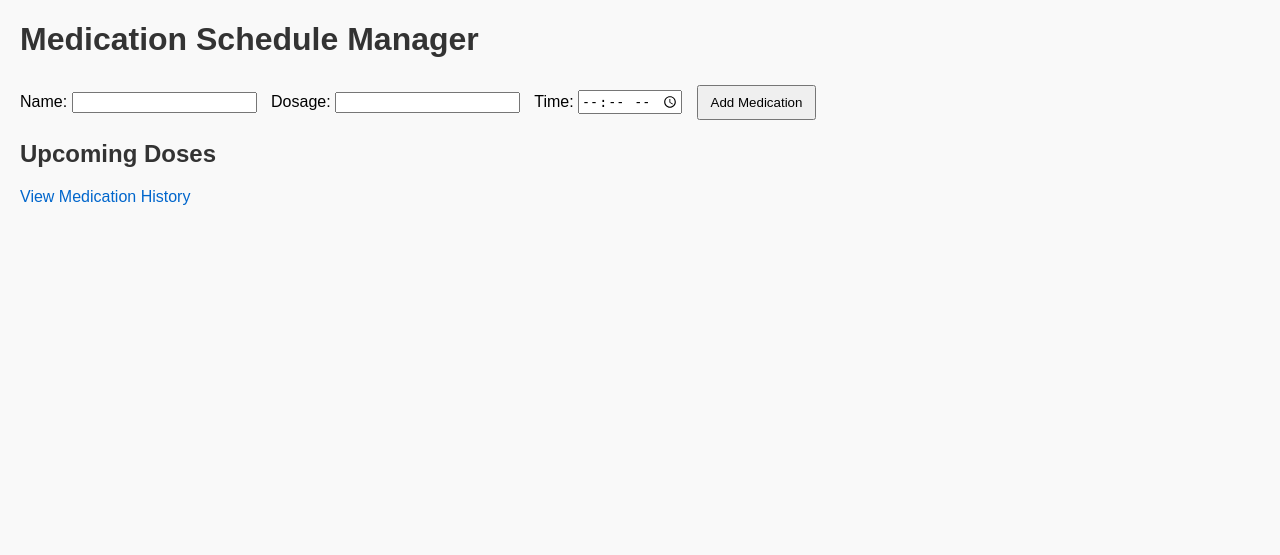
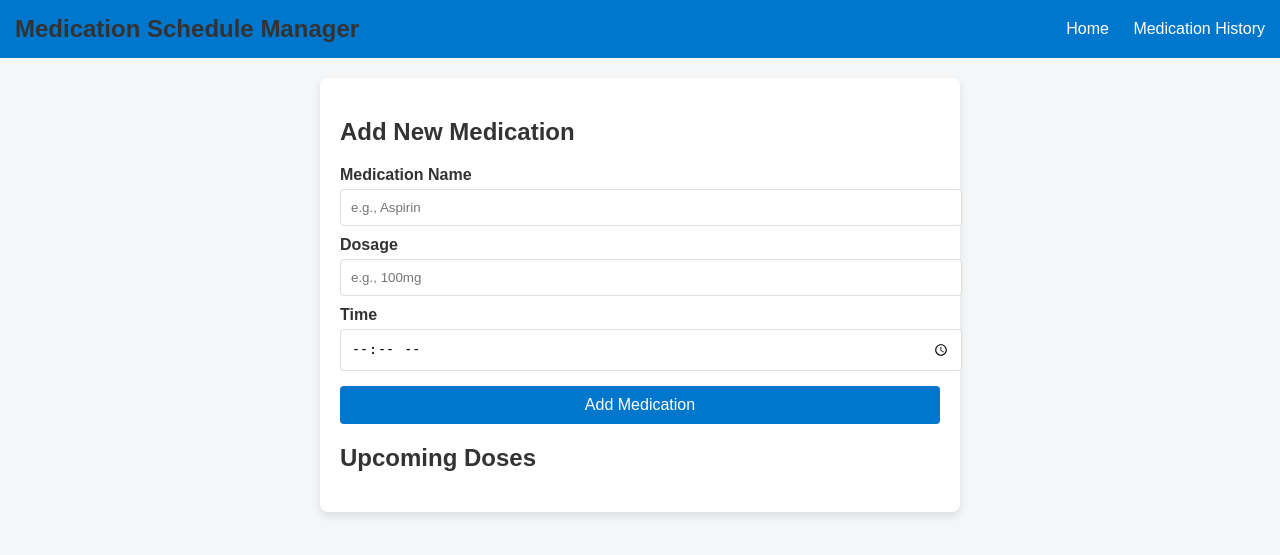
Before and after one commit to Ananyaa-Perumalsamy/medication-schedule-manager, a Flask app: page / in a window 1280 px wide. Shown: the top 555 px of the page. Run offline with Flask 2, Linux system fonts and the light colour scheme; data that the repository does not hold is empty.

Commit message:
front-changed

```diff
--- a/style.css
+++ b/style.css
@@ -1,40 +1,117 @@
+/* General Styling */
 body {
     font-family: Arial, sans-serif;
-    margin: 20px;
-    background-color: #f9f9f9;
+    background-color: #f4f6f8;
+    color: #333;
+    margin: 0;
+    padding: 0;
 }
 
 h1, h2 {
     color: #333;
 }
 
-form {
+/* Navigation Bar */
+nav {
+    background-color: #0077cc;
+    color: #fff;
+    padding: 15px;
+    display: flex;
+    justify-content: space-between;
+    align-items: center;
+}
+
+nav h1 {
+    margin: 0;
+    font-size: 1.5em;
+}
+
+.nav-links a {
+    color: #fff;
+    margin-left: 20px;
+    text-decoration: none;
+}
+
+.nav-links a:hover {
+    text-decoration: underline;
+}
+
+/* Container for Content */
+.container {
+    max-width: 600px;
+    margin: 20px auto;
+    padding: 20px;
+    background-color: #fff;
+    border-radius: 8px;
+    box-shadow: 0 4px 8px rgba(0, 0, 0, 0.1);
+}
+
+/* Form Section */
+.form-section {
     margin-bottom: 20px;
 }
 
-label {
-    margin-right: 10px;
+.med-form label {
+    display: block;
+    margin-top: 10px;
+    font-weight: bold;
 }
 
-button {
-    padding: 8px 12px;
+.med-form input {
+    width: 100%;
+    padding: 10px;
     margin-top: 5px;
+    border: 1px solid #ddd;
+    border-radius: 4px;
 }
 
-a {
-    color: #0066cc;
-    text-decoration: none;
+.add-btn {
+    width: 100%;
+    padding: 10px;
+    background-color: #0077cc;
+    color: white;
+    font-size: 16px;
+    margin-top: 15px;
+    border: none;
+    border-radius: 4px;
+    cursor: pointer;
 }
 
-a:hover {
-    text-decoration: underline;
+.add-btn:hover {
+    background-color: #005fa3;
 }
 
-ul {
+/* Medication List */
+.med-list ul {
     list-style-type: none;
     padding: 0;
 }
 
-li {
-    margin: 8px 0;
+.med-item {
+    padding: 15px;
+    background-color: #f9f9f9;
+    border: 1px solid #ddd;
+    border-radius: 4px;
+    margin-bottom: 10px;
+    display: flex;
+    justify-content: space-between;
+    align-items: center;
 }
+
+.taken-label {
+    color: #28a745;
+    font-weight: bold;
+}
+
+.mark-taken-btn {
+    padding: 5px 10px;
+    background-color: #28a745;
+    color: #fff;
+    border: none;
+    border-radius: 4px;
+    cursor: pointer;
+}
+
+.mark-taken-btn:hover {
+    background-color: #218838;
+}
--- a/templates/index.html
+++ b/templates/index.html
@@ -2,34 +2,57 @@
 <html lang="en">
 <head>
     <meta charset="UTF-8">
+    <meta name="viewport" content="width=device-width, initial-scale=1.0">
     <title>Medication Schedule Manager</title>
     <link rel="stylesheet" href="/static/style.css">
 </head>
 <body>
+    <!-- Navigation Bar -->
+    <nav>
         <h1>Medication Schedule Manager</h1>
-    <form method="POST">
-        <label>Name: <input type="text" name="name" required></label>
-        <label>Dosage: <input type="text" name="dosage" required></label>
-        <label>Time: <input type="time" name="time" required></label>
-        <button type="submit">Add Medication</button>
+        <div class="nav-links">
+            <a href="{{ url_for('index') }}">Home</a>
+            <a href="{{ url_for('history') }}">Medication History</a>
+        </div>
+    </nav>
+
+    <!-- Main Content -->
+    <div class="container">
+        <!-- Add Medication Form -->
+        <section class="form-section">
+            <h2>Add New Medication</h2>
+            <form method="POST" class="med-form">
+                <label for="name">Medication Name</label>
+                <input type="text" id="name" name="name" placeholder="e.g., Aspirin" required>
+
+                <label for="dosage">Dosage</label>
+                <input type="text" id="dosage" name="dosage" placeholder="e.g., 100mg" required>
+
+                <label for="time">Time</label>
+                <input type="time" id="time" name="time" required>
+
+                <button type="submit" class="add-btn">Add Medication</button>
             </form>
+        </section>
 
+        <!-- Upcoming Doses List -->
+        <section class="med-list">
             <h2>Upcoming Doses</h2>
             <ul>
                 {% for med in medications %}
-            <li>
-                {{ med[1] }} - {{ med[2] }} at {{ med[3] }}
+                    <li class="med-item">
+                        <span><strong>{{ med[1] }}</strong> - {{ med[2] }} at {{ med[3] }}</span>
                         {% if med[5] == 0 %}
                             <form method="POST" action="{{ url_for('take_medication', id=med[0]) }}">
-                        <button type="submit">Mark as Taken</button>
+                                <button type="submit" class="mark-taken-btn">Mark as Taken</button>
                             </form>
                         {% else %}
-                    <span>Taken</span>
+                            <span class="taken-label">Taken</span>
                         {% endif %}
                     </li>
                 {% endfor %}
             </ul>
-
-    <a href="{{ url_for('history') }}">View Medication History</a>
+        </section>
+    </div>
 </body>
 </html>
```
Also changed, not shown: history.html (+23 -7 lines). Lines whose indentation alone changed are shown as unchanged.
